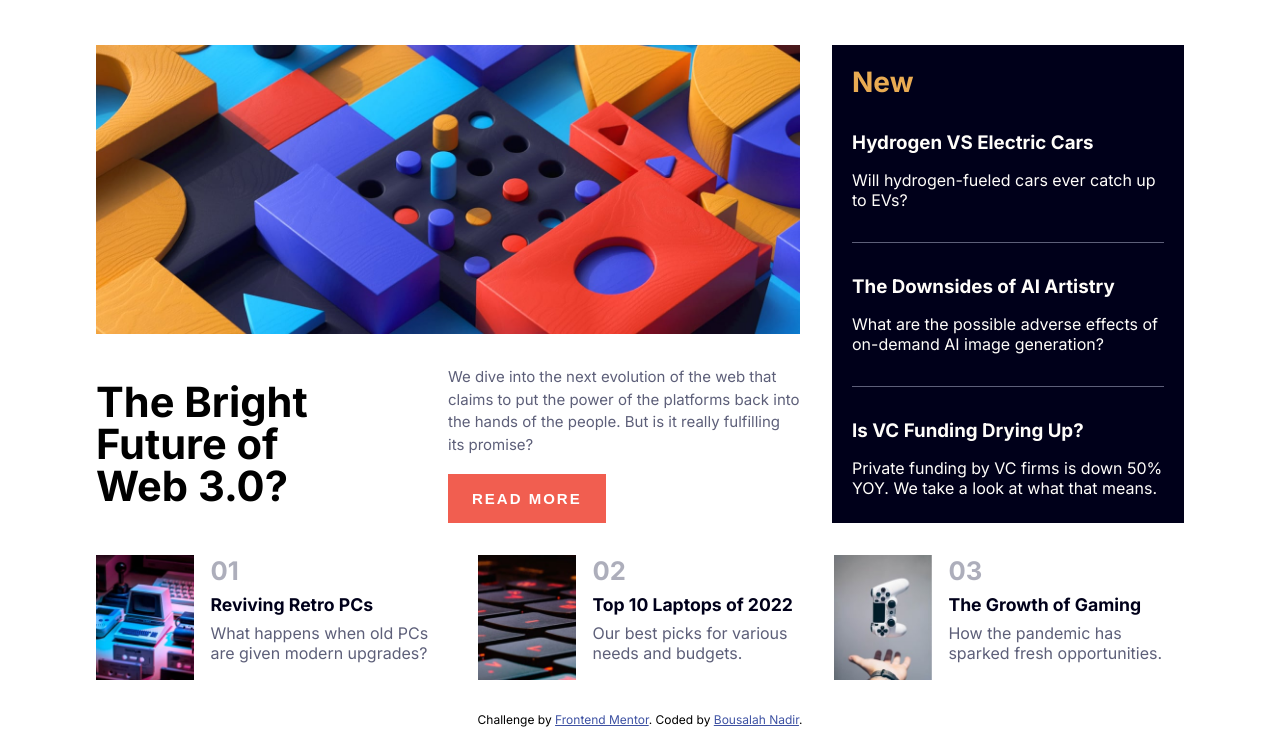
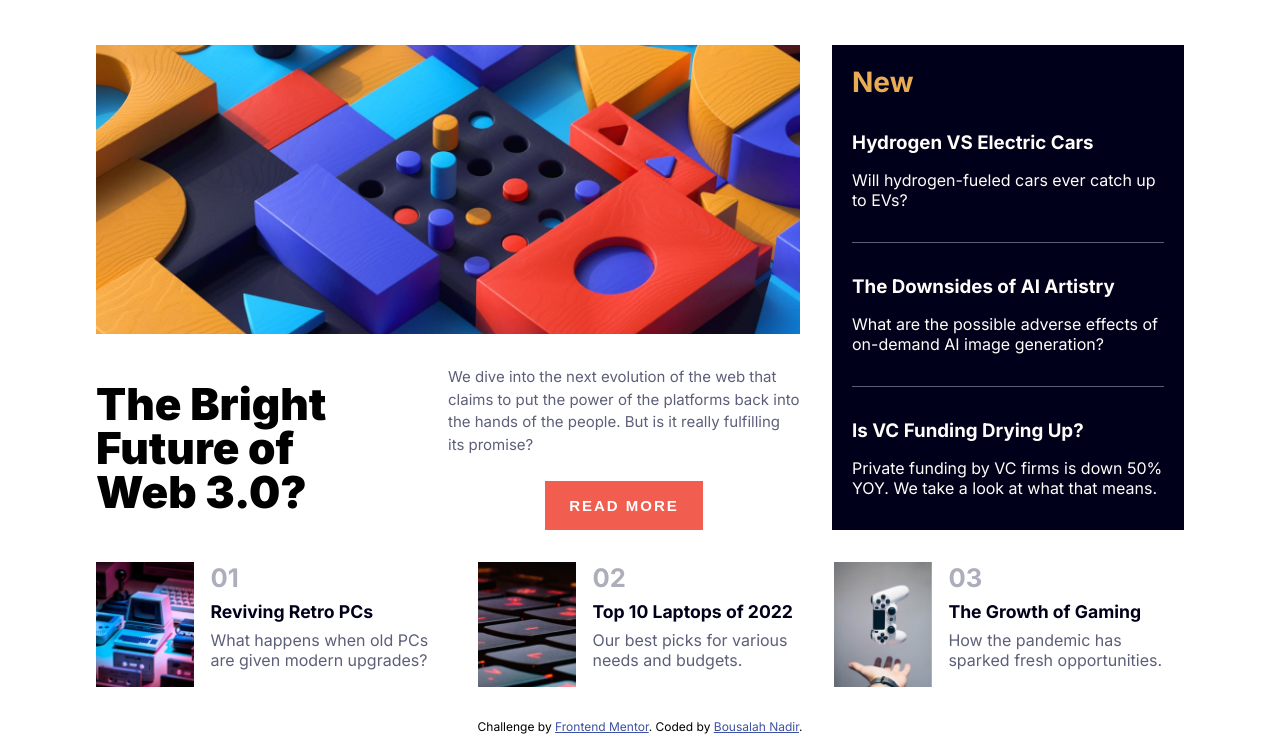
Before and after one commit to Medido1/Frontend-Mentor-News-homepage, a plain HTML site: page index.html in a window 1280 px wide. Shown: the part 187-921 px from the top of the page. Drawn offline with Linux system fonts and the light colour scheme.

Commit message:
Minor changes in Css

```diff
--- a/style.css
+++ b/style.css
@@ -116,12 +116,13 @@ body {
 .main {
   gap: 2rem;
   padding: 1rem;
+  margin: 0 auto;
 }
 
 h1 {
   margin: 1rem 0;
-  font-size: 2.6rem;
-  font-weight: 700;
+  font-size: 2.75rem;
+  font-weight: 900;
   line-height: 1;
 }
 
```
